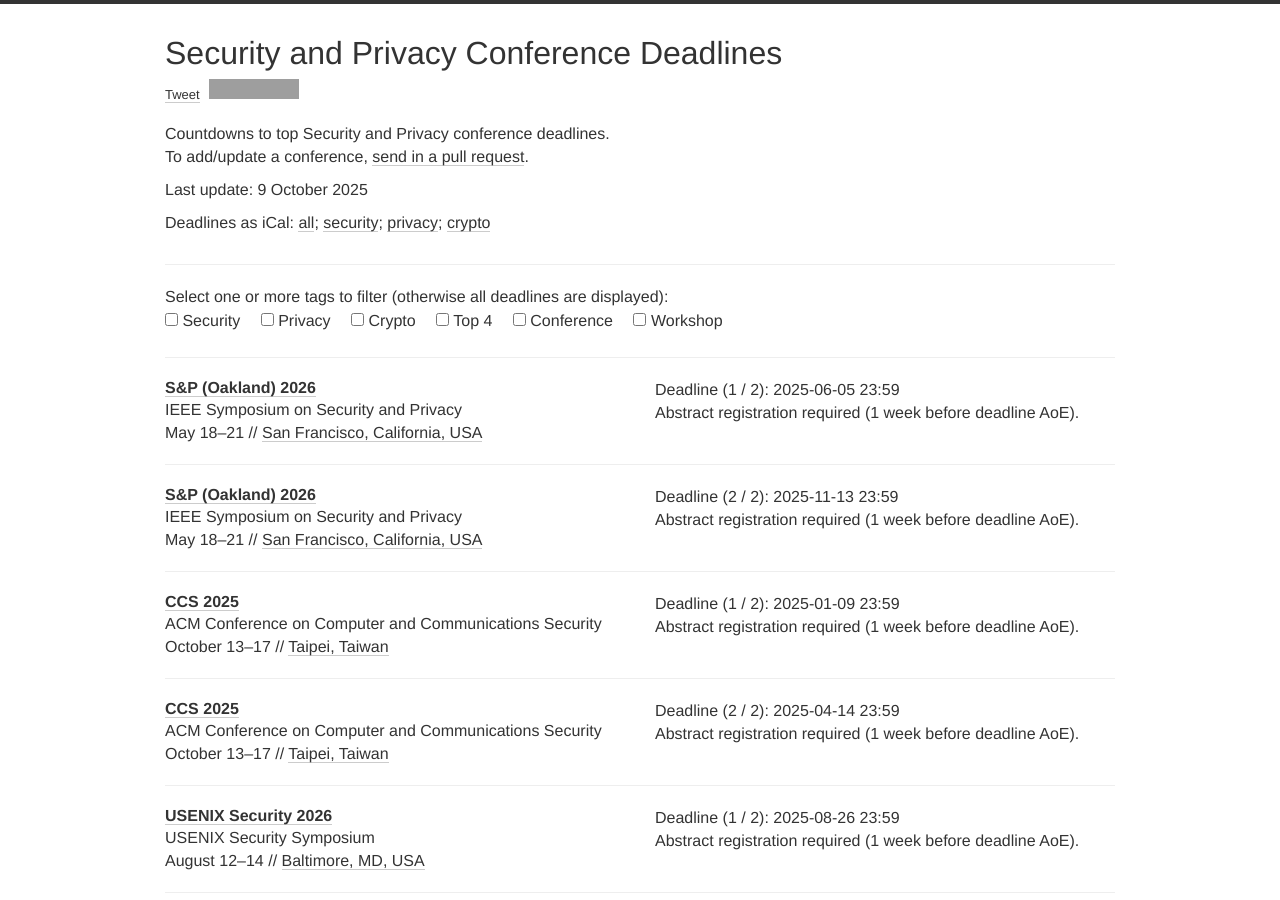
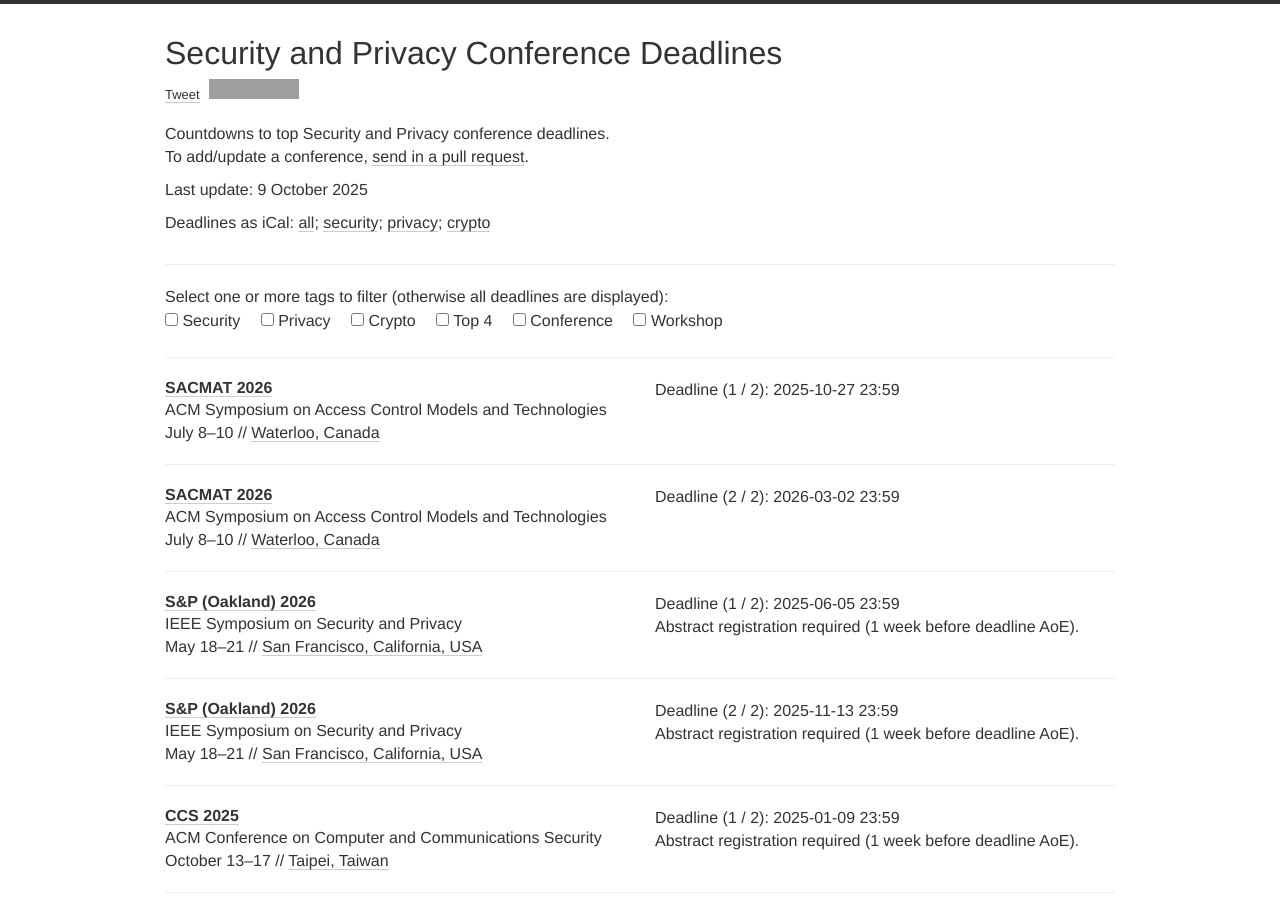
Before and after one commit to sec-deadlines/sec-deadlines.github.io, a Jekyll site: the page built from index.html, in a window 1280 px wide and 900 px high. Built offline with Jekyll 4.4.1, drawn with Linux system fonts in a browser that asks for light colours; nearby versions of some CDN libraries; comment, search, counter and statistics services are not loaded; grey boxes are pictures that could not be loaded.

Commit message:
Add SACMAT 2026 Deadlines

```diff
--- a/_data/conferences.yml
+++ b/_data/conferences.yml
@@ -1,4 +1,15 @@
 # Security and Privacy
+
+- name: SACMAT
+  description: ACM Symposium on Access Control Models and Technologies
+  year: 2026
+  link: https://www.sacmat.org/2026/
+  deadline:
+    - "2025-10-27 23:59"
+    - "2026-03-02 23:59"
+  date: July 8-10
+  place: Waterloo, Canada
+  tags: [CRYPTO, SEC, CONF, PRIV]
 
 - name: S&P (Oakland)
   year: 2026
```
